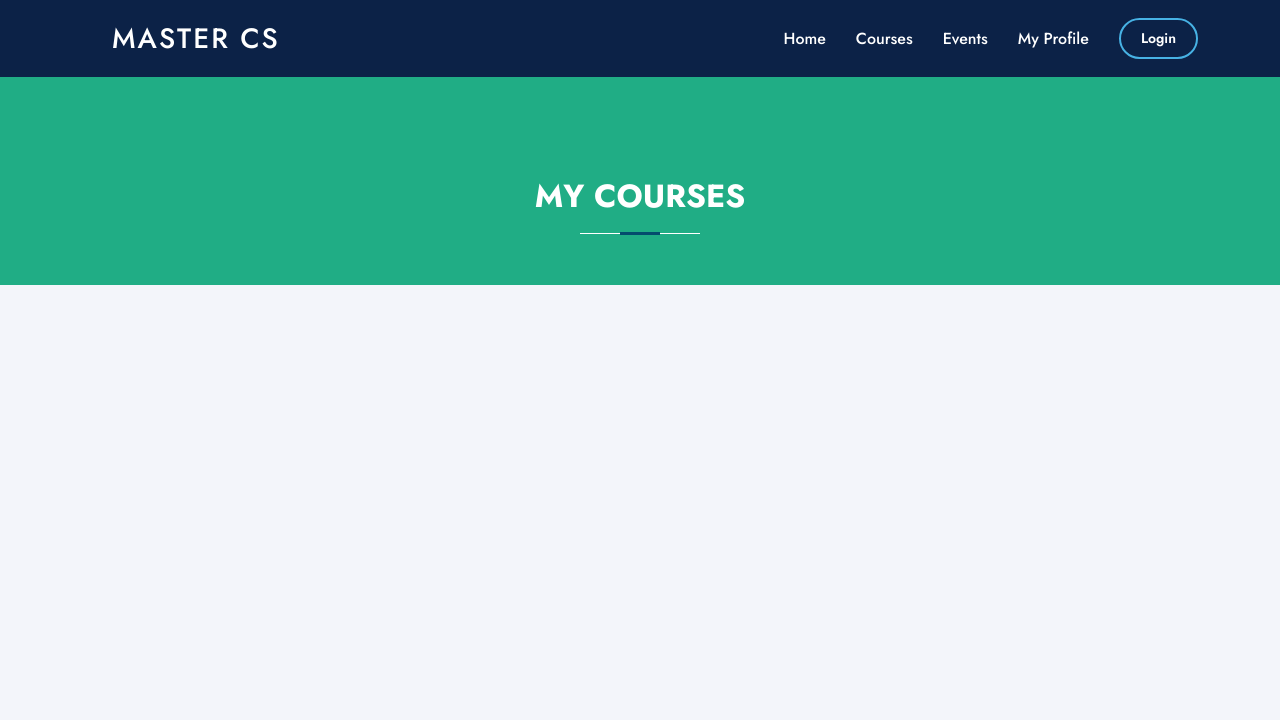
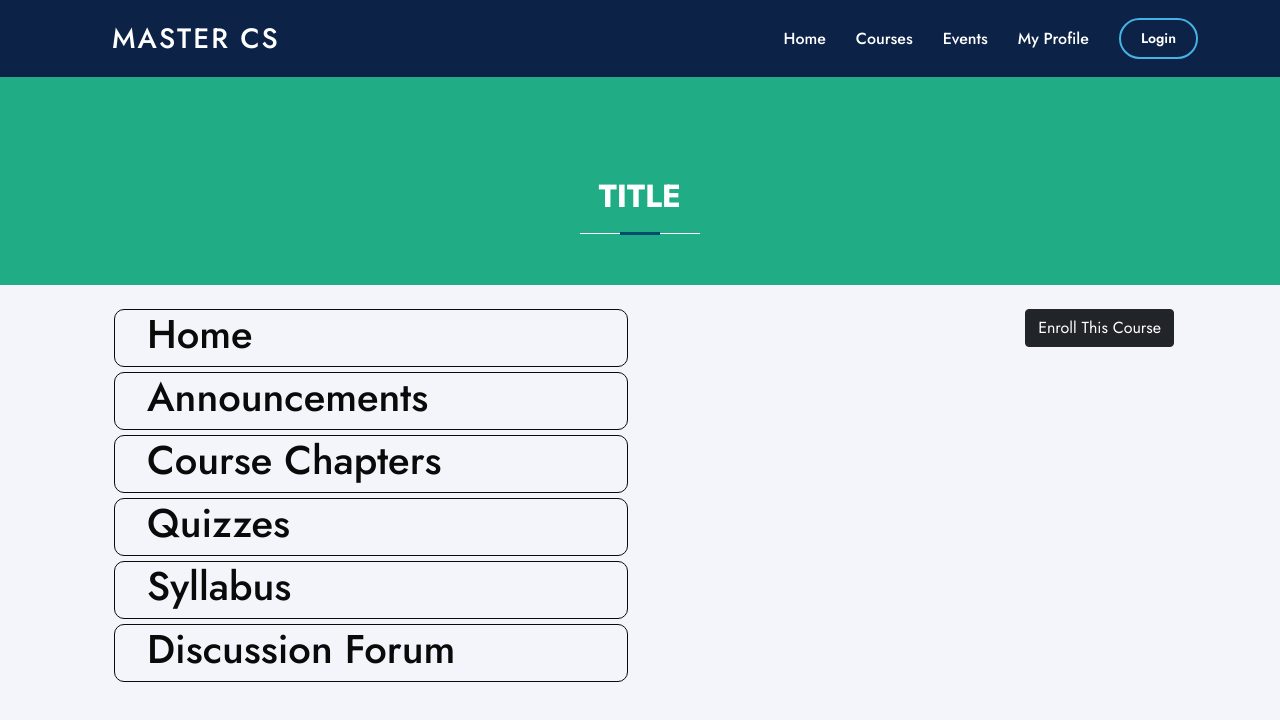
Before and after one commit to zhuqiashley/Senior-Project, a Vue app: page /MyCourses in a window 1280 px wide. Shown: the top 720 px of the page. Built offline with nearby package versions, Linux system fonts and the light colour scheme.

Commit message:
Rewritten UserCourses.vue

```diff
--- a/src/views/UserCourses.vue
+++ b/src/views/UserCourses.vue
@@ -1,25 +1,94 @@
 <!-- ====== TEMPLATE ====== -->
 <template>
-    <custom-header title="My Courses"></custom-header>
+  <custom-header :title="titleValue"></custom-header>
+  <div class="container">
+    <div class="row">
+        <div class="col-md-6">
+        <ul>
+           <router-link  :to="{ path: '/homecourse', query: $route.query }" > <ol class="mt-4">
+            <h1>Home</h1>
+            </ol></router-link>
+            <router-link  :to="{ path: '/announcements', query: $route.query }"><ol class="">
+            <h1>Announcements</h1>
+            </ol></router-link>
+            <router-link  :to="{ path: '/chapter', query: $route.query }"><ol class="">
+            <h1>Course Chapters</h1>
+            </ol></router-link>
+            <router-link  :to="{ path: '/quizzes', query: $route.query }"><ol class="">
+            <h1>Quizzes</h1>
+            </ol></router-link>
+            <router-link  :to="{ path: '/syllabus', query: $route.query }"><ol class="">
+            <h1>Syllabus</h1>
+            </ol></router-link>
+            <router-link  :to="{ path: '/forum', query: $route.query }"><ol class="">
+            <h1>Discussion Forum</h1>
+            </ol></router-link>
+        </ul>
+        </div>
+        <div class="col-md-6">
+        <div class="col-md-12">
+          <span style="float:right">
+            <button type="button" class="btn btn-dark m-4 enroll" @click="Enroll()" v-if="toggleEnroll">Enroll This Course</button>
+            <button type="button" class="btn btn-dark m-4 enroll" @click="Enroll()" v-if="!toggleEnroll">Unenroll This Course</button>
+          </span>
+      </div>
+        </div>
+    </div>
+  </div>
+  <router-view></router-view>
 </template>
 
 
 <!-- ======= SCRIPT ======= -->
 <script>
-import CustomHeader from '../components/Header.vue'
+import CustomHeader from "../components/Header.vue";
 
-export default{
-    components:
-    {
-        CustomHeader,
+export default {
+  components: {
+    CustomHeader,
+  },
+  data(){
+      return {
+        toggleEnroll: true
+      }
     },
-    setup() {
-
-    },
-}
+    methods:{
+    Enroll(){
+      this.toggleEnroll = !this.toggleEnroll
+    }
+  },
+  computed: {
+    titleValue() {
+      return  this.$route.query.title
+    }
+  },
+    setup() {},
+  };
 </script>
 
 <!-- ======= STYLE ======= -->
 <style scoped>
+.enroll {
+  float: right;
+}
 
+a,a:hover {
+  color: #0a0a0a;
+  text-decoration: none;
+}
+ol{
+    border: 1px solid;
+    border-radius: 10px;
+    margin-bottom: 5px;
+    font-family: serif;
+}
+.page-title h2 {
+    font-size: 2rem;
+    font-weight: bold;
+    text-transform: uppercase;
+    margin-bottom: 20px;
+    padding-bottom: 20px;
+    position: relative;
+    color: #fff;
+}
 </style>
```
